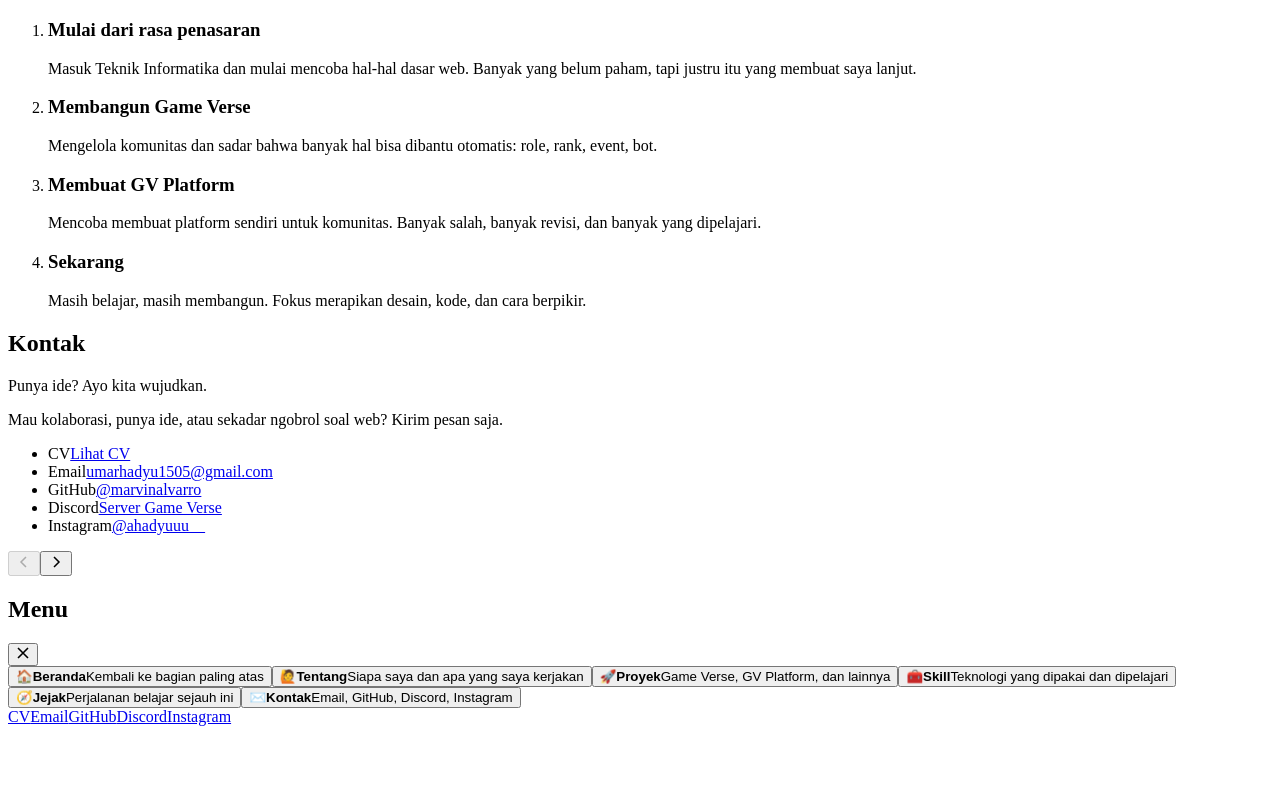
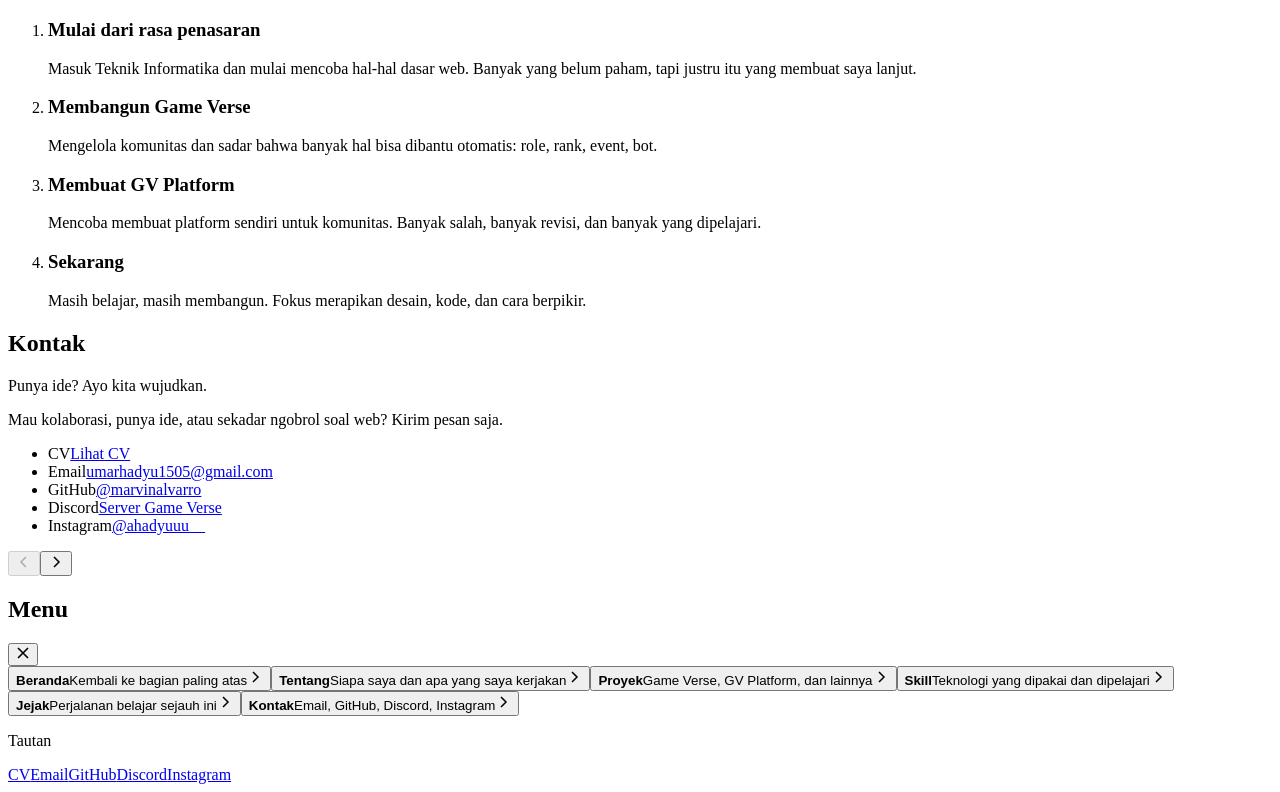
Before and after one commit to marvinalvarro/portfolio, a React (Vite) app: page /#home in a window 1280 px wide. Shown: the part 5182-5974 px from the top of the page. Before the commit the page ends 5916 px from the top, so only its background shows below. Built offline with nearby package versions, Linux system fonts and the light colour scheme; the HTML template or start-up script is replaced by a standard one.

Commit message:
Rapikan menu HP

```diff
--- a/src/App.jsx
+++ b/src/App.jsx
@@ -199,10 +199,11 @@ export default function App() {
         </div>
         {SLIDES.map((s, i) => (
           <button key={s.id} className={i === index ? "menu-item on" : "menu-item"} onClick={() => { go(i); setOpen(false); }}>
-            <span className="menu-ico" aria-hidden="true">{MENU[i][0]}</span>
-            <span><strong>{s.label}</strong><span className="sub">{MENU[i][1]}</span></span>
+            <span className="menu-text"><strong>{s.label}</strong><span className="sub">{MENU[i][1]}</span></span>
+            <svg className="menu-chev" width="16" height="16" viewBox="0 0 16 16" fill="none" stroke="currentColor" strokeWidth="1.5" aria-hidden="true"><path d="m6 3 5 5-5 5" /></svg>
           </button>
         ))}
+        <p className="menu-label">Tautan</p>
         <div className="menu-links">
           {links.map((l) => <a key={l.label} href={l.href} {...ext(l.href)}>{l.label}</a>)}
         </div>
--- a/src/styles.css
+++ b/src/styles.css
@@ -150,17 +150,22 @@ h1 { font-size: clamp(2.5rem, 5.6vw, 6.25rem); line-height: 1.02; letter-spacing
   .menu-open .scrim { opacity: 1; visibility: visible; }
   .menu-open .drawer { transform: none; visibility: visible; }
 }
-.drawer-head { display: flex; justify-content: space-between; align-items: center; margin-bottom: 1rem; }
-.drawer-head h2 { font-size: 1.3rem; }
-.menu-item { display: flex; align-items: center; gap: .85rem; width: 100%; text-align: left; padding: .75rem; margin-bottom: .6rem; border: 1px solid var(--line); border-radius: 12px; background: none; }
-.menu-item.on { border-color: var(--red); }
-.menu-ico { flex: none; width: 2.6rem; height: 2.6rem; display: grid; place-items: center; border-radius: 10px; background: #fbe3e3; font-size: 1.3rem; }
-.menu-item strong { display: block; font-weight: 600; }
-.menu-item .sub { display: block; font-size: .85rem; color: var(--muted); line-height: 1.3; }
-.menu-links { display: flex; flex-wrap: wrap; gap: .5rem; margin-top: .6rem; }
-.menu-links a { padding: .55rem .95rem; border: 1px solid var(--line); border-radius: 999px; font-size: .9rem; }
 
 @media (min-width: 1500px) {
   html { font-size: 112.5%; }
   .p, p { max-width: 66ch; }
 }
+
+.drawer-head { display: flex; justify-content: space-between; align-items: center; padding-bottom: .9rem; margin-bottom: .4rem; border-bottom: 1px solid var(--line); }
+.drawer-head h2 { font-size: 1.25rem; }
+.menu-item { display: flex; align-items: center; gap: .75rem; width: 100%; min-height: 60px; padding: .7rem .5rem; border: 0; border-bottom: 1px solid var(--line); background: none; text-align: left; }
+.menu-text { flex: 1; min-width: 0; }
+.menu-item strong { display: block; font-size: 1.05rem; font-weight: 600; }
+.menu-item .sub { display: block; margin-top: .1rem; font-size: .85rem; line-height: 1.3; color: var(--muted); }
+.menu-chev { flex: none; color: var(--muted); }
+.menu-item.on { box-shadow: inset 3px 0 0 var(--red); padding-left: .9rem; }
+.menu-item.on strong, .menu-item.on .menu-chev { color: var(--red); }
+.menu-label { margin: 1.4rem 0 .6rem; font-size: .9rem; font-weight: 600; color: var(--muted); }
+.menu-links { display: grid; grid-template-columns: 1fr 1fr; gap: .5rem; }
+.menu-links a { display: grid; place-items: center; min-height: 44px; border: 1px solid var(--line); border-radius: 999px; font-size: .95rem; font-weight: 500; }
+.menu-links a:last-child:nth-child(odd) { grid-column: 1 / -1; }
```
